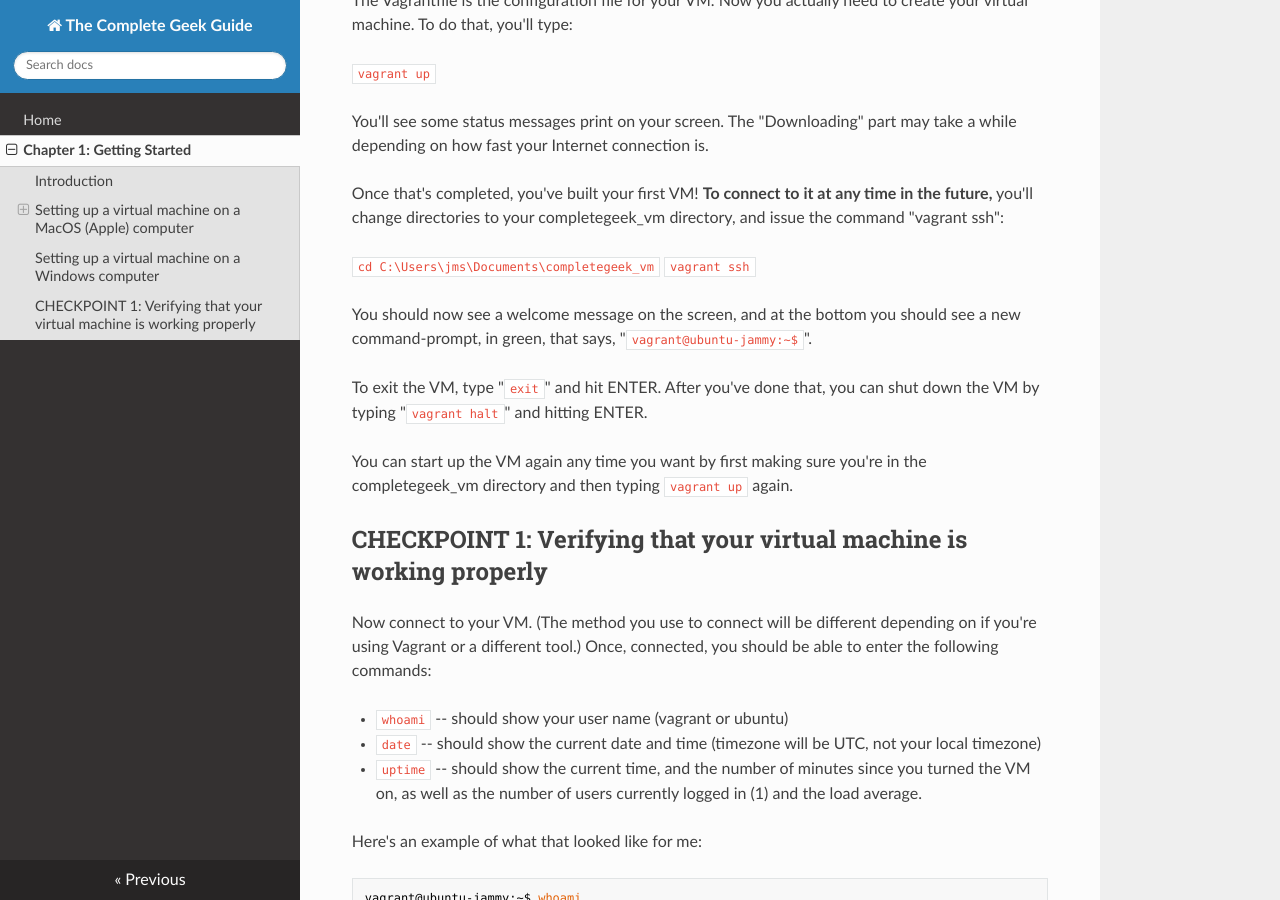
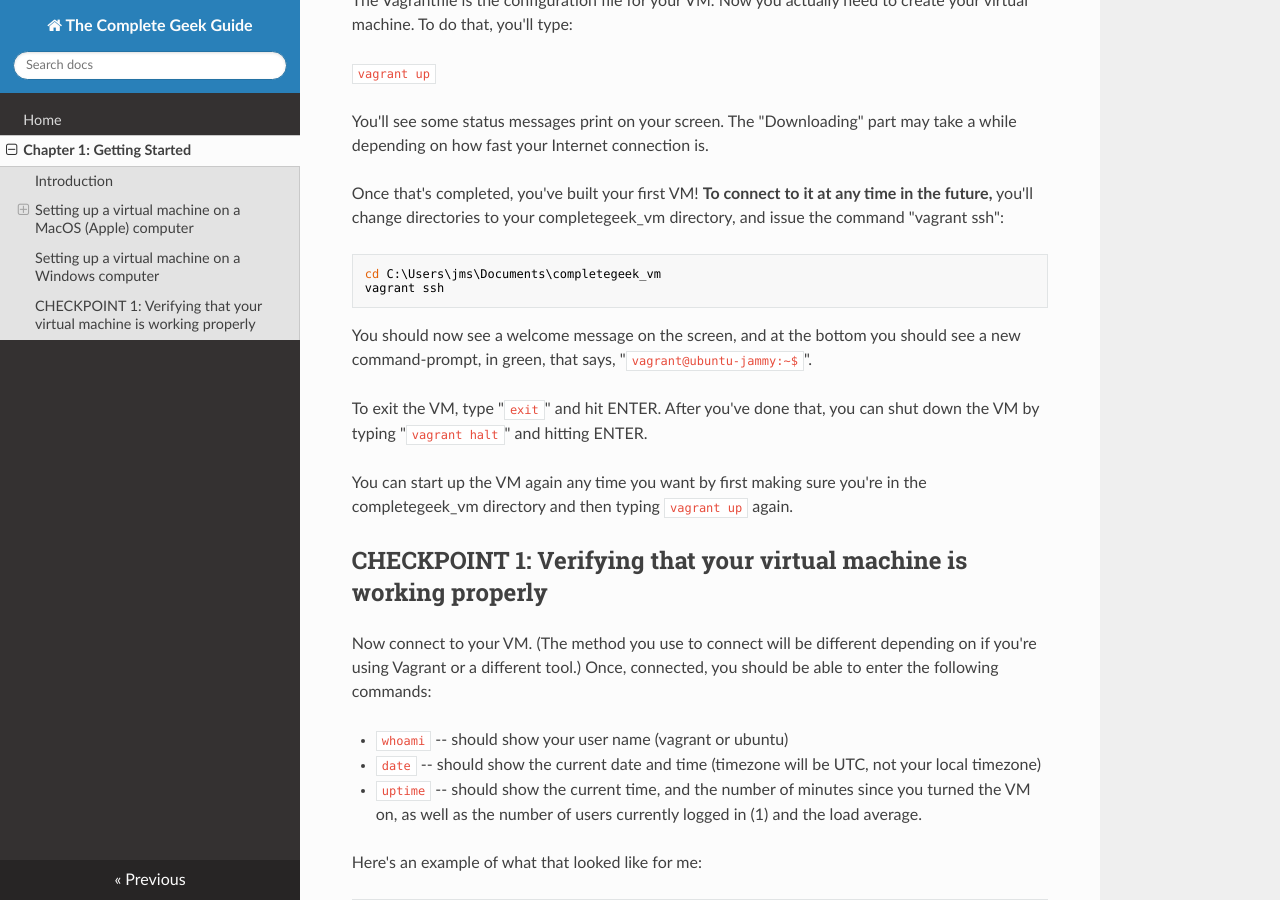
Before and after one commit to CommandLineLabs/completegeek, an MkDocs documentation site: the page built from docs/getting-started.md, in a window 1280 px wide and 900 px high, scrolled down 3497 px. Built offline with MkDocs 1.6.1, drawn with Linux system fonts in a browser that asks for light colours; nearby versions of some CDN libraries.

Commit message:
Fixing formatting

````diff
--- a/docs/getting-started.md
+++ b/docs/getting-started.md
@@ -94,8 +94,10 @@ You'll see some status messages print on your screen. The "Downloading" part may
 
 Once that's completed, you've built your first VM! **To connect to it at any time in the future,** you'll change directories to your completegeek_vm directory, and issue the command "vagrant ssh":
 
-`cd C:\Users\jms\Documents\completegeek_vm`
-`vagrant ssh`
+```bash
+cd C:\Users\jms\Documents\completegeek_vm
+vagrant ssh
+```
 
 You should now see a welcome message on the screen, and at the bottom you should see a new command-prompt, in green, that says, "`vagrant@ubuntu-jammy:~$`".
 
````
